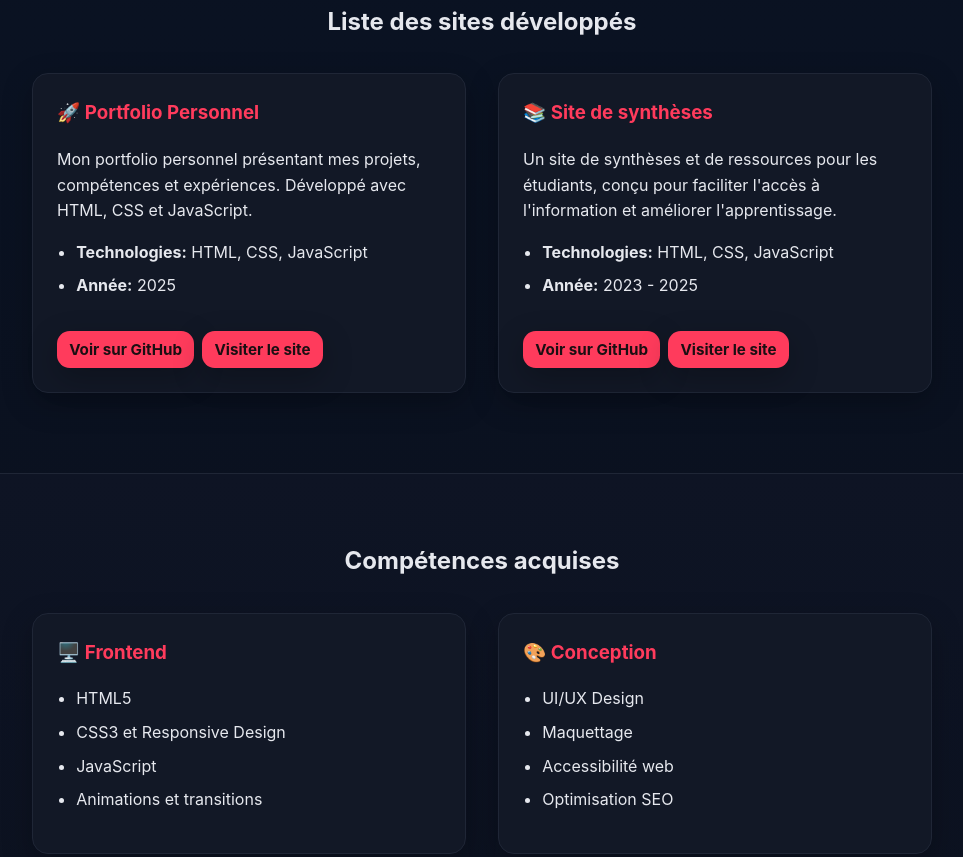
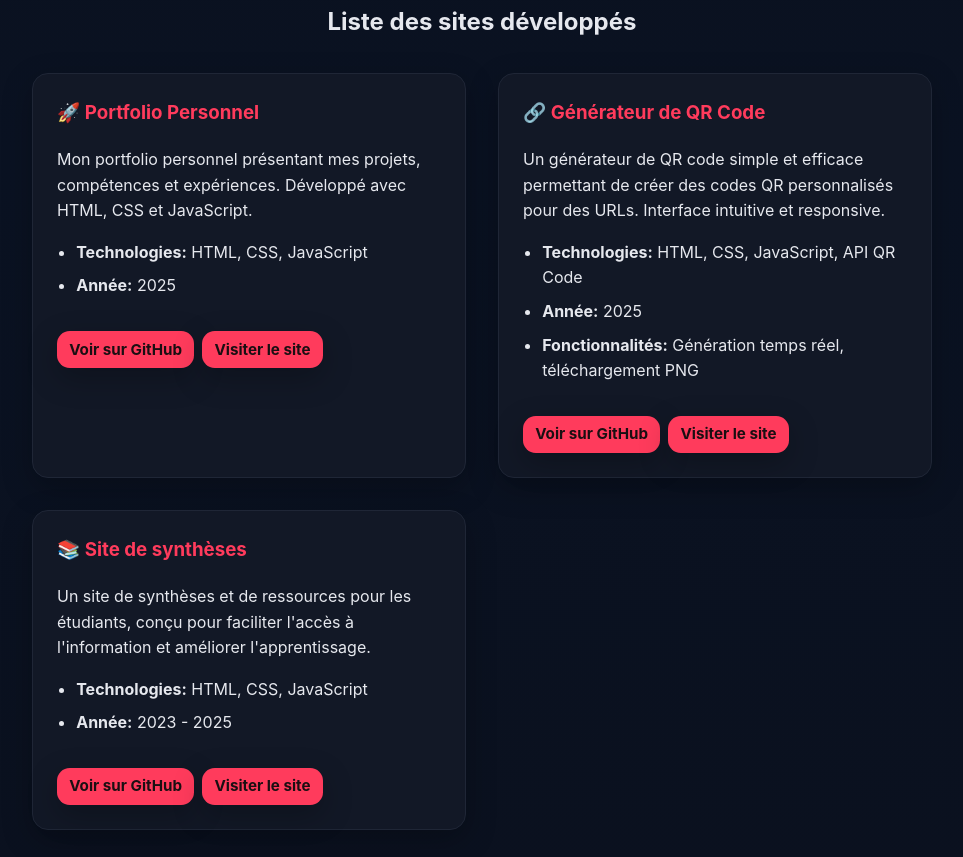
Before and after one commit to tvalcke/portfolio, a plain HTML site: page pages/heures/preuves/preuve-sites-web.html in a window 1280 px wide. Shown: the part 641-1498 px from the top of the page, without its empty margins (158-1121 px from the left). Drawn offline with Linux system fonts and the light colour scheme.

Commit message:
update heures sites web

```diff
--- a/pages/heures/preuves/preuve-sites-web.html
+++ b/pages/heures/preuves/preuve-sites-web.html
@@ -41,7 +41,7 @@
 
         <div class="preuves-description reveal delay-2">
           <p>
-            Au cours des dernières années, j'ai développé plusieurs sites web pour des projets personnels et professionnels.
+            Au cours des dernières années, j'ai développé plusieurs sites web pour des projets personnels.
             Ces expériences m'ont permis de développer mes compétences en HTML, CSS, JavaScript et d'apprendre à concevoir
             des interfaces utilisateur réactives et accessibles. Chaque projet a été l'occasion de relever de nouveaux défis
             techniques et de me familiariser avec différentes technologies web.
@@ -72,6 +72,24 @@
             </div>
           </div>
 
+          <div class="info-card">
+            <h3>🔗 Générateur de QR Code</h3>
+            <p>
+              Un générateur de QR code simple et efficace permettant de créer des codes QR personnalisés
+              pour des URLs. Interface intuitive et responsive.
+            </p>
+            <ul>
+              <li><strong>Technologies:</strong> HTML, CSS, JavaScript, API QR Code</li>
+              <li><strong>Année:</strong> 2025</li>
+              <li><strong>Fonctionnalités:</strong> Génération temps réel, téléchargement PNG</li>
+            </ul>
+            <div style="display: flex; gap: 0.5rem; margin-top: 1rem;">
+              <a href="https://github.com/tvalcke/qrcode" target="_blank" class="btn small">Voir sur GitHub</a>
+              <a href="https://qrcode.tvalcke.be" target="_blank" class="btn small">Visiter le site</a>
+            </div>
+          </div>
+        </div>
+        <div class="preuves-info reveal delay-2">
           <div class="info-card">
             <h3>📚 Site de synthèses</h3>
             <p>
```
